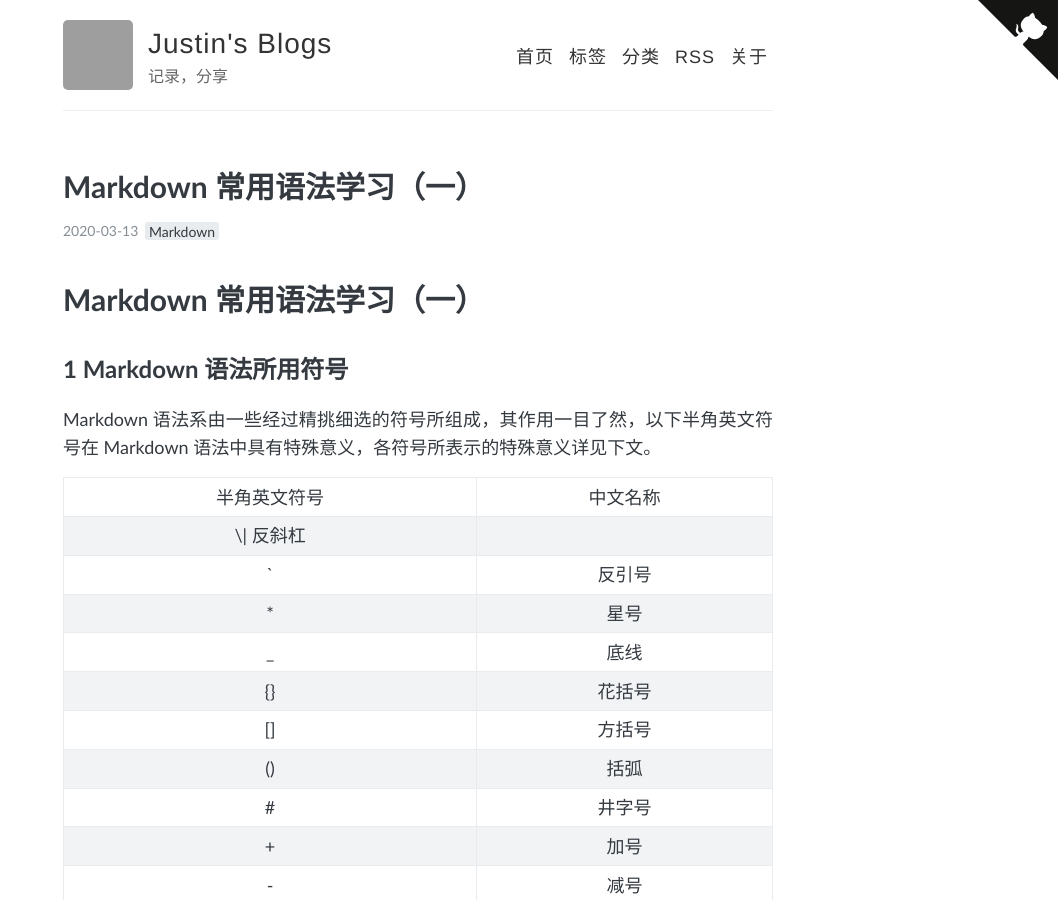
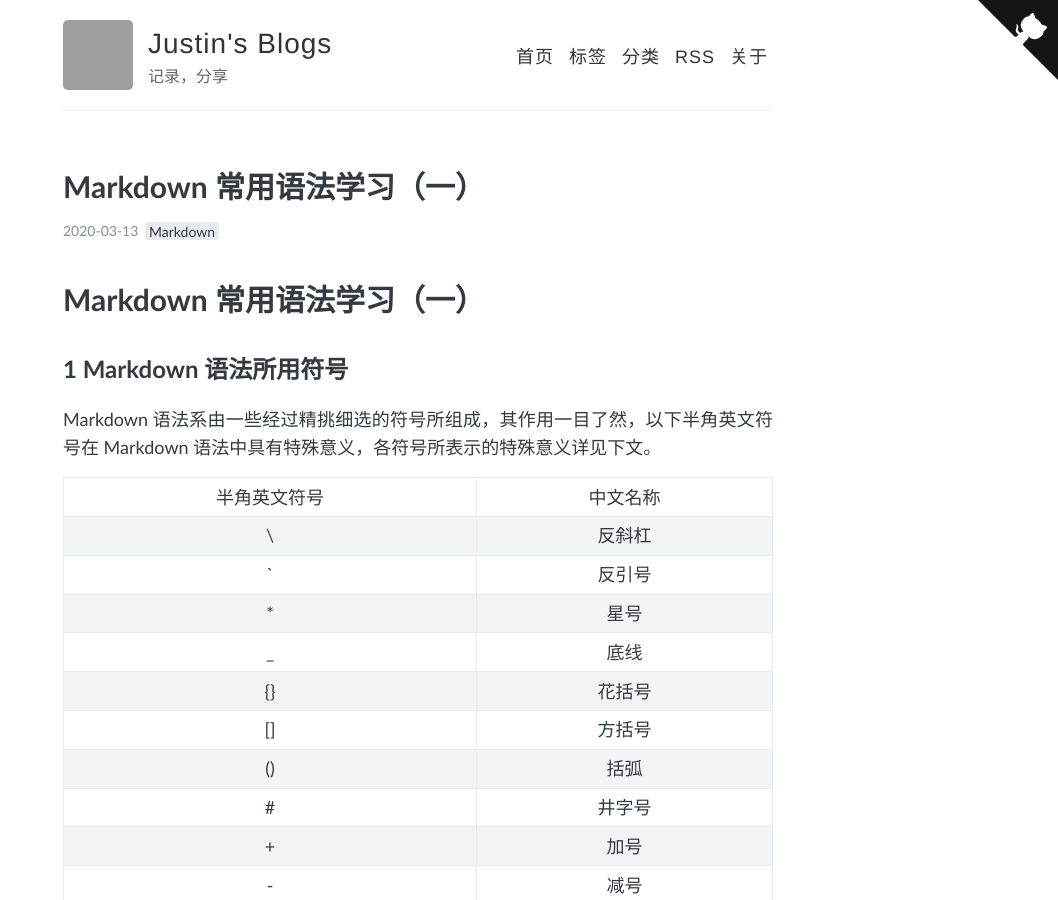
Before and after one commit to Justin-QJ/blogs, a Jekyll site: the page built from _posts/2020-03-13-Studying-Markdown-Syntax-I.md, in a window 1280 px wide and 900 px high. Shown: the whole window, without its empty margins (222-1280 px from the left). Built offline with Jekyll 4.4.1, drawn with Linux system fonts in a browser that asks for light colours; grey boxes are pictures that could not be loaded.

```diff
--- a/_posts/2020-03-13-Studying-Markdown-Syntax-I.md
+++ b/_posts/2020-03-13-Studying-Markdown-Syntax-I.md
@@ -22,7 +22,7 @@ description: Mardown 语法入门很容易，但用好需要一些训练。
 
 |半角英文符号|中文名称|
 |:-:|:-:|
-|\\\|反斜杠|
+|\\ |反斜杠|
 |`|反引号|
 |*|星号|
 |_|底线|
```
